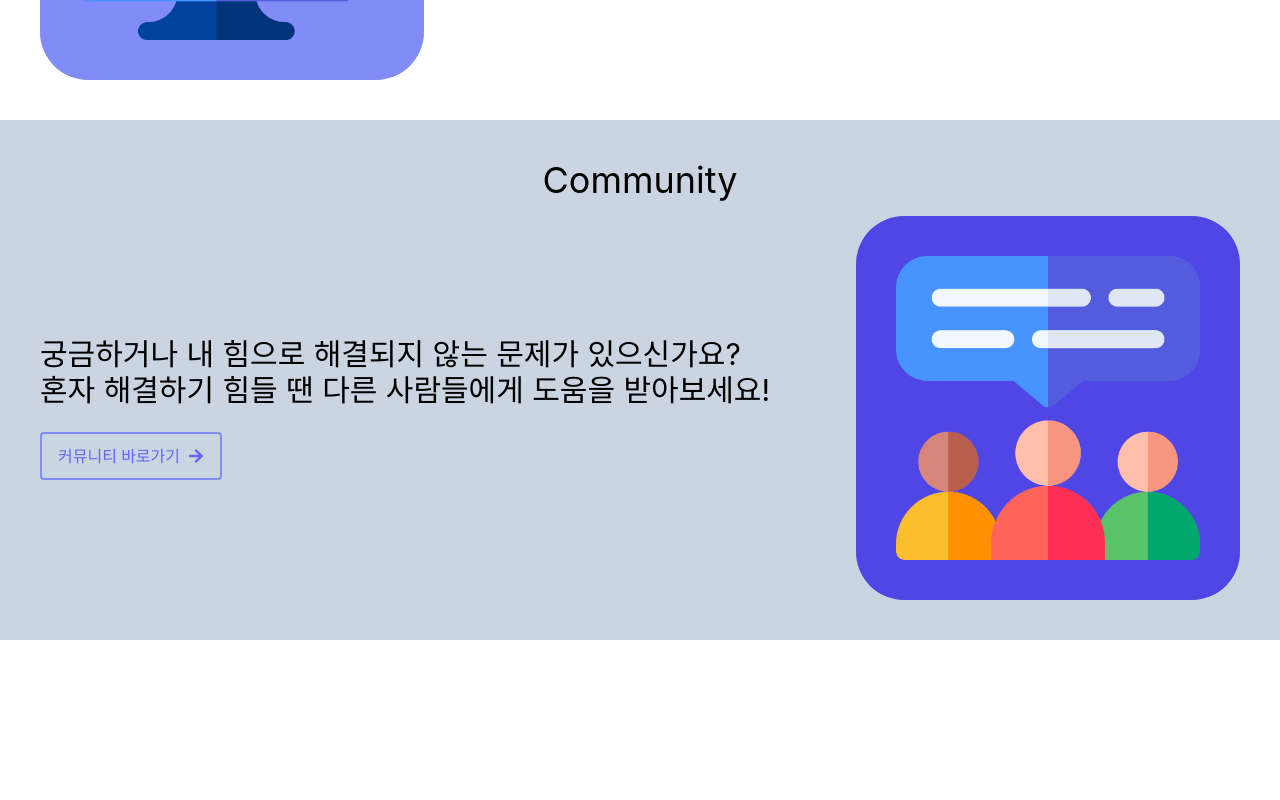
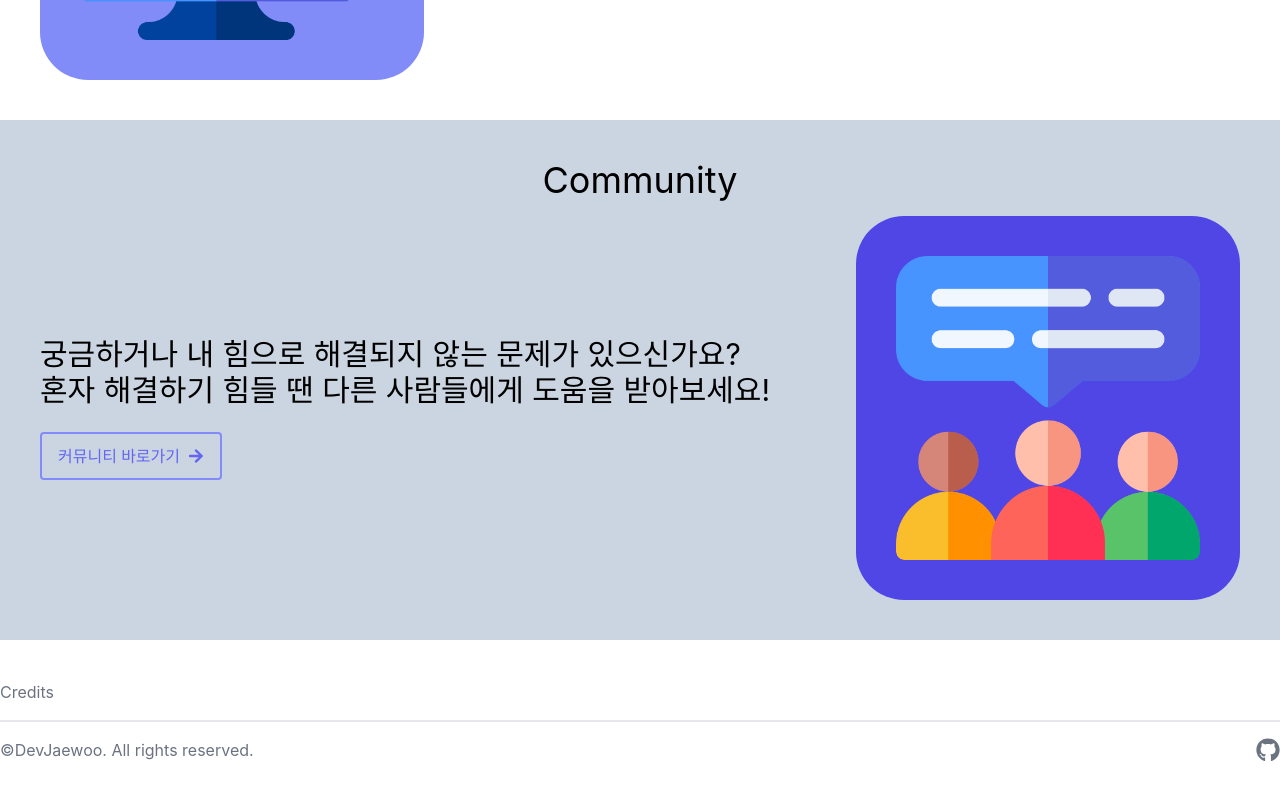
Before and after one commit to DevJaewoo/OpenRoadmaps, a React (Create React App) app in the folder frontend/: page / in a window 1280 px wide. Shown: the part 2080-2880 px from the top of the page. Before the commit the page ends 2720 px from the top, so only its background shows below. Built offline with nearby package versions, Linux system fonts and the light colour scheme; a web font is replaced by a local one.

Commit message:
Footer 개발

```diff
--- a/frontend/src/App.tsx
+++ b/frontend/src/App.tsx
@@ -1,5 +1,6 @@
 import React from "react";
 import { BrowserRouter, Routes, Route } from "react-router-dom";
+import Footer from "./components/Footer";
 import Navigation from "./components/Navigation";
 import Main from "./pages/main/Main";
 
@@ -11,6 +12,7 @@ function App() {
         <Routes>
           <Route path="/" element={<Main />} />
         </Routes>
+        <Footer />
       </BrowserRouter>
     </div>
   );
--- /dev/null
+++ b/frontend/src/components/Footer.tsx
@@ -0,0 +1,52 @@
+import { Link, useLocation } from "react-router-dom";
+import { FaGithub } from "react-icons/fa";
+import { useEffect, useState } from "react";
+
+const EnabledPaths: string[] = [
+  "/",
+  "/roadmaps",
+  "/projects",
+  "/blog",
+  "/community",
+];
+
+const Footer: React.FC<{}> = () => {
+  const location = useLocation();
+  const [disabled, setDisabled] = useState<boolean>(false);
+
+  useEffect(() => {
+    const result = EnabledPaths.find((path) =>
+      location.pathname.startsWith(path)
+    );
+    setDisabled(result === undefined);
+  }, [location.pathname]);
+
+  return (
+    <>
+      {!disabled ? (
+        <footer className="flex justify-center w-full mt-10 mb-20 text-gray-500">
+          <div className="flex flex-col items-center w-full max-w-screen-xl">
+            <div className="flex w-full">
+              <Link to="/credits">Credits</Link>
+            </div>
+            <div className="flex justify-between w-full mt-4 pt-4 border-t-2 border-gray-200">
+              <h3>&copy;DevJaewoo. All rights reserved.</h3>
+              <div className="flex justify-end items-center">
+                <a
+                  href="https://github.com/DevJaewoo"
+                  target="_blank"
+                  rel="noreferrer"
+                  className="text-2xl"
+                >
+                  <FaGithub />
+                </a>
+              </div>
+            </div>
+          </div>
+        </footer>
+      ) : null}
+    </>
+  );
+};
+
+export default Footer;
```
